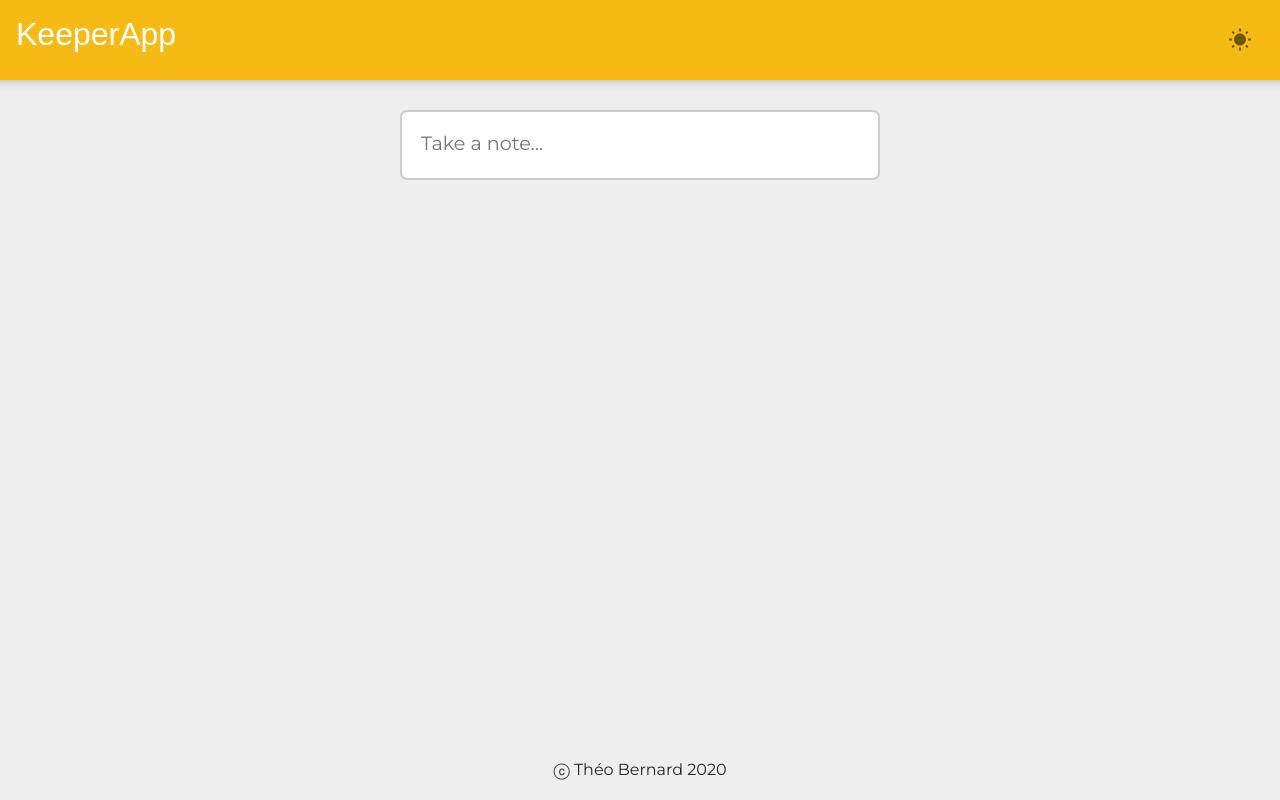
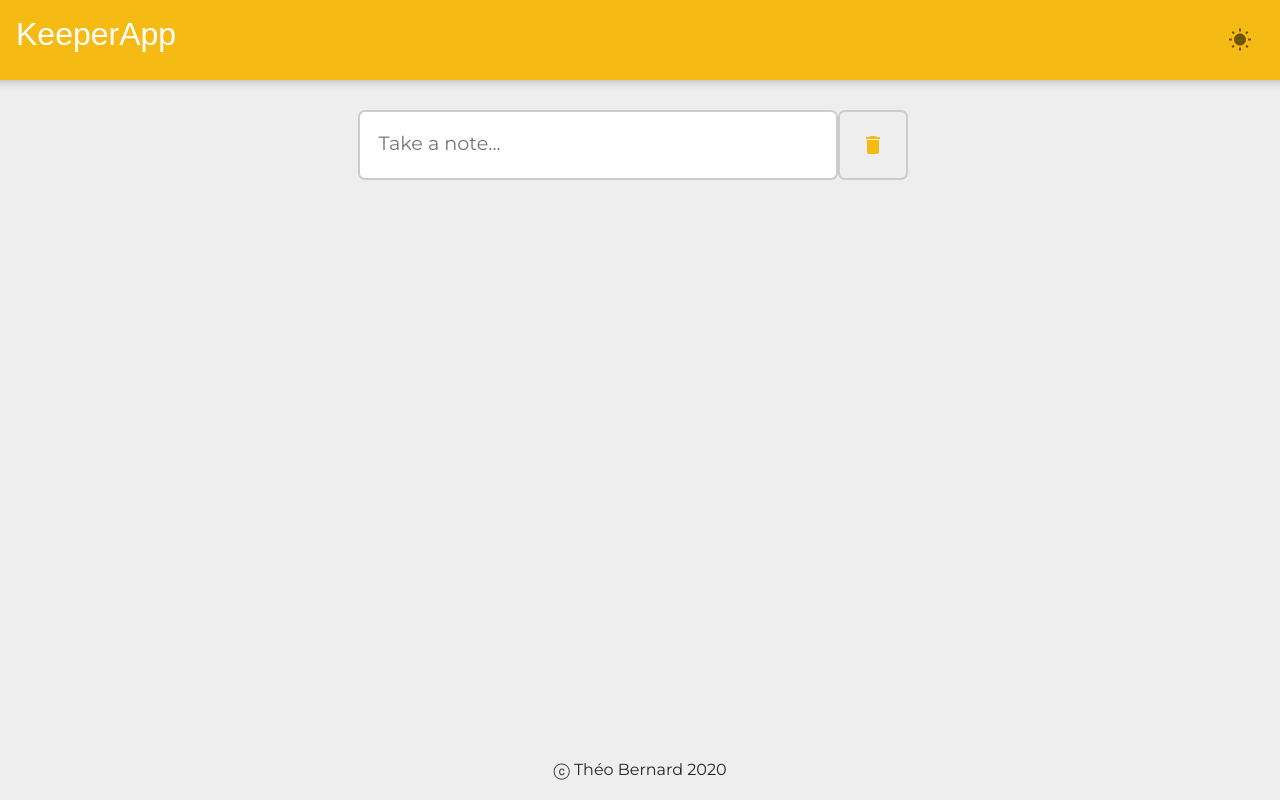
Before and after one commit to TheoBernard97/react-gh-pages, a React (Create React App) app: page / in a window 1280 px wide. Built offline with nearby package versions, Linux system fonts and the light colour scheme; a web font is replaced by a local one.

Commit message:
Feature : Clear All

```diff
--- a/src/components/App.jsx
+++ b/src/components/App.jsx
@@ -12,6 +12,10 @@ function App() {
     setNoteList(prevNotes => {
       return [...prevNotes, note];
     });
+  }
+
+  function deleteAll() {
+    setNoteList([]);
   }
 
   function deleteNote(id) {
@@ -29,7 +33,7 @@ function App() {
   return (
     <div className={darkMode === true ? "main-div dark-mode" : "main-div"}>
       <Header darkMode={darkMode} changeTheme={changeTheme} />
-      <CreateArea addNote={addNote} />
+      <CreateArea addNote={addNote} deleteAll={deleteAll} />
       {noteList.map((note, index) => (
         <Note
           key={index}
--- a/src/components/CreateArea.jsx
+++ b/src/components/CreateArea.jsx
@@ -2,6 +2,8 @@ import React from "react";
 import Zoom from "@material-ui/core/Zoom";
 import Fab from "@material-ui/core/Fab";
 import AddIcon from "@material-ui/icons/Add";
+import Button from "@material-ui/core/Button";
+import DeleteIcon from "@material-ui/icons/Delete";
 
 function CreateArea(props) {
   const [createAreaActive, setCreateAreaActive] = React.useState(false);
@@ -35,7 +37,7 @@ function CreateArea(props) {
   }
 
   return (
-    <div>
+    <div className="create-area">
       <form className="create-note" autoComplete="off">
         {createAreaActive && (
           <input
@@ -62,6 +64,9 @@ function CreateArea(props) {
           </Fab>
         </Zoom>
       </form>
+      <Button className="btn-clear" onClick={() => props.deleteAll()}>
+        <DeleteIcon />
+      </Button>
     </div>
   );
 }
--- a/src/index.css
+++ b/src/index.css
@@ -80,10 +80,25 @@ footer p {
   outline: none;
 }
 
+.create-area {
+  display: flex;
+  margin: 30px auto 20px;
+  justify-content: center;
+}
+
+.create-area .btn-clear {
+  border: solid 2px #ccc;
+  color: #f5ba13;
+  border-radius: 7px;
+  height: 70px;
+  width: 70px;
+  margin-right: 15px;
+  transition: border-color 1s, background-color 1s;
+}
+
 form.create-note {
   position: relative;
   width: 480px;
-  margin: 30px auto 20px auto;
   background: #fff;
   border: solid 2px #ccc;
   transition: border-color 1s, background-color 1s;
@@ -131,6 +146,12 @@ form.create-note button {
   transition: color 1s, border-color 1s, background-color 1s;
 }
 
+.dark-mode .create-area .btn-clear {
+  border: solid 2px #202020;
+  background-color: #252525;
+  transition: border-color 1s, background-color 1s;
+}
+
 .dark-mode .create-note {
   border: solid 2px #202020;
   background: #252525;
```
